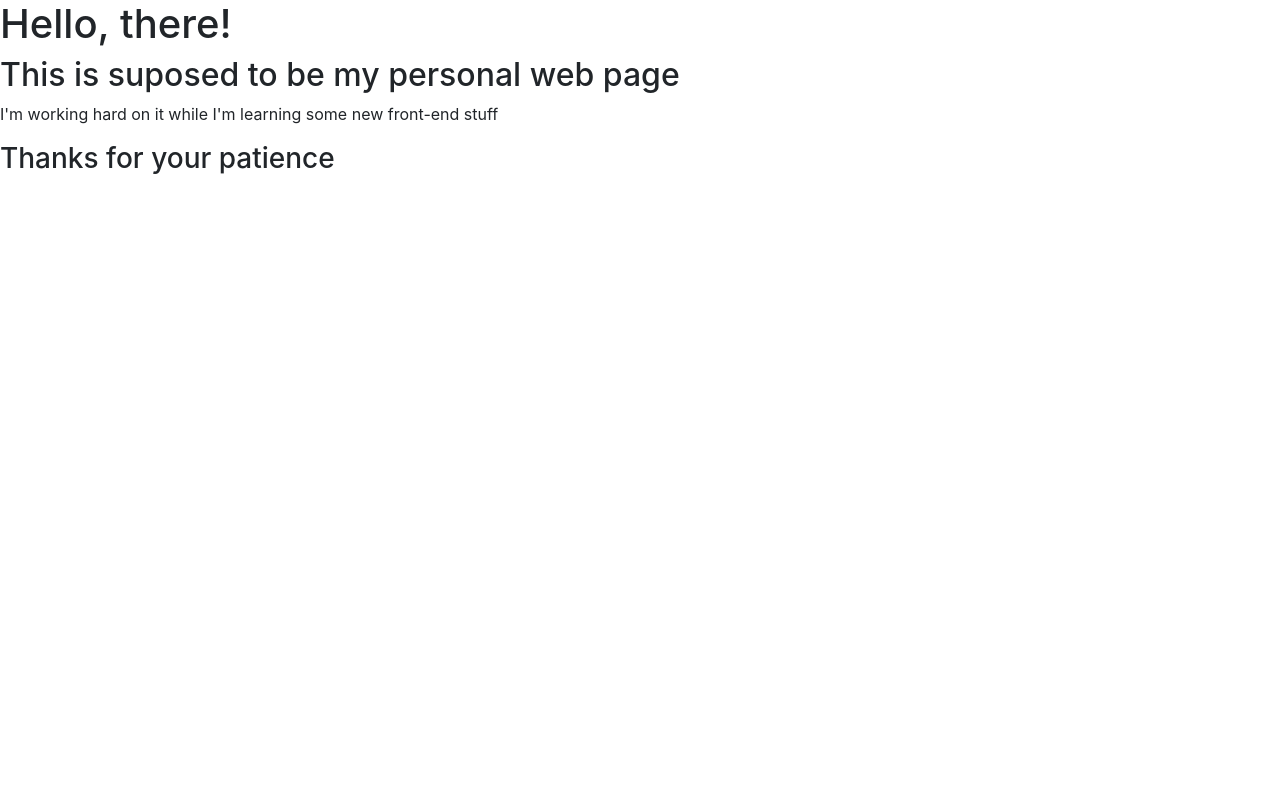
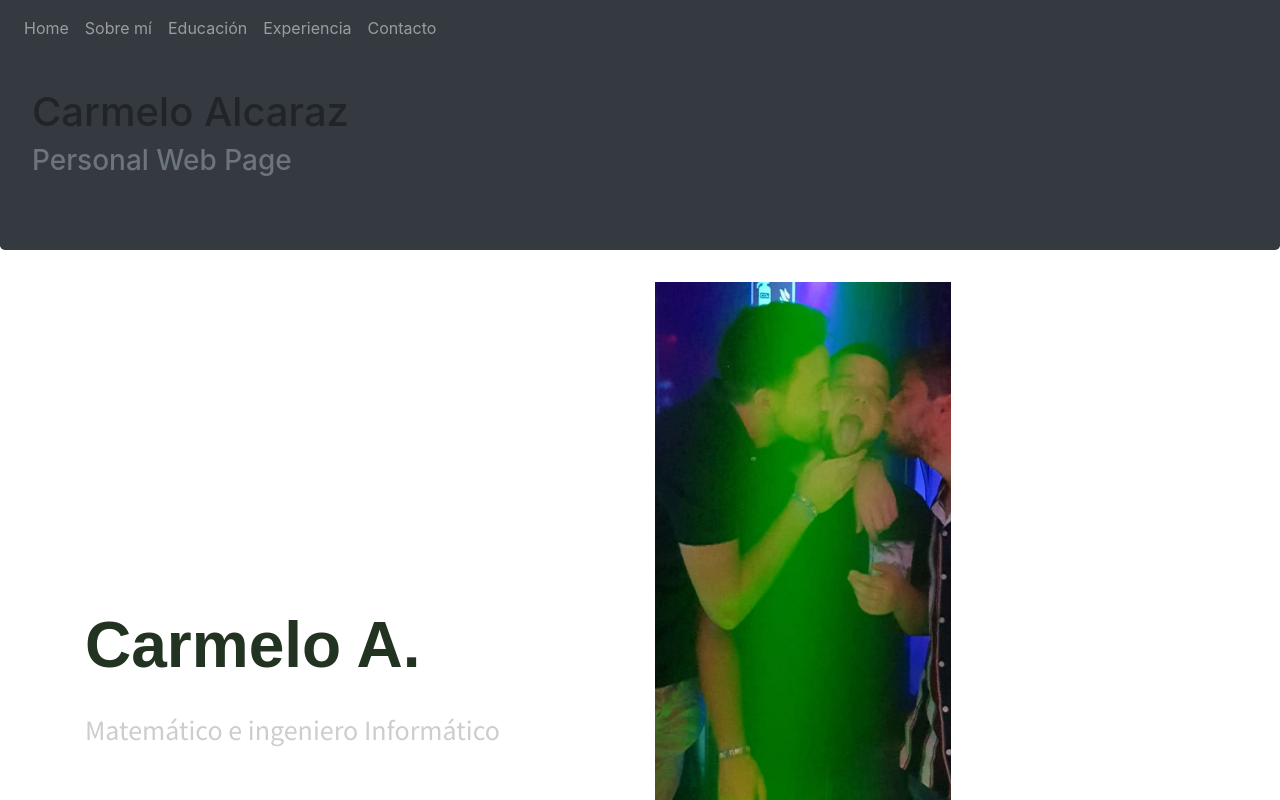
Before and after one commit to CarmeloAlcCoy/carmelo.github.io, a plain HTML site: page index.html in a window 1280 px wide. Shown: the top 800 px of the page. Drawn offline with nearby package versions, Linux system fonts and the light colour scheme; a web font is replaced by a local one.

Commit message:
Added some changes

```diff
--- /dev/null
+++ b/css/main.css
@@ -0,0 +1,24 @@
+@import url(https://fonts.googleapis.com/css?family=Signika+Negative:300,400,600,700);
+@import url(https://fonts.googleapis.com/css?family=Source+Sans+Pro:200,200i,300,300i,400,400i,600,600i,700,700i,900,900i);
+
+.jumbotron{
+  margin-top: 1.5em;
+  background-color: #343a40 !important;
+}
+
+.author-name {
+  font-family: 'Signika Negative', sans-serif;
+  font-size: 4rem;
+  font-weight: bold;
+  color: #232;
+}
+
+.author-desc {
+  font-family: 'Source Sans Pro', sans-serif;
+  font-size: 1.75rem;
+  color: #cdcdcd;
+}
+
+.author-img {
+  height: 50rem;
+}
--- a/index.html
+++ b/index.html
@@ -6,21 +6,95 @@
     <meta name="viewport" content="width=device-width, initial-scale=1, shrink-to-fit=no">
 
     <!-- Bootstrap CSS -->
-    <link rel="stylesheet" href="node_modules/bootstrap/dist/css/bootstrap.min.css">
+    <link rel="stylesheet" href="https://stackpath.bootstrapcdn.com/bootstrap/4.5.0/css/bootstrap.min.css" integrity="sha384-9aIt2nRpC12Uk9gS9baDl411NQApFmC26EwAOH8WgZl5MYYxFfc+NcPb1dKGj7Sk" crossorigin="anonymous">
 
-    <title>Hello, world!</title>
+     <link rel="stylesheet" href="/css/main.css" crossorigin="anonymous">
+
+    <title>Carmelo Alcaraz</title>
   </head>
   <body>
-    <h1>Hello, there!</h1>
-    <h2>This is suposed to be my personal web page </h2>
-    <p>I'm working hard on it while I'm learning some new front-end stuff</p>
+    <nav class="navbar navbar-expand-md navbar-dark bg-dark fixed-top">
+      <button class="navbar-toggler" type="button" data-toggle="collapse" data-target="#navbarContent" arial-controler="navbarNavDropdown" aria-expanded="false" aria-label="Toggle navigation">
+        <span class="navbar-toggler-icon"> </span>
+      </button>
+      <div class="collapse navbar-collapse" id="navbarContent" >
+        <ul class="navbar-nav mr-auto">
+          <li class="nav-item"> <a class="nav-link" href="#home"> Home </a> </li>
+          <li class="nav-item"> <a class="nav-link" href="#about"> Sobre mí </a> </li>
+          <li class="nav-item"> <a class="nav-link" href="#education"> Educación </a> </li>
+          <li class="nav-item"> <a class="nav-link" href="#experience"> Experiencia </a> </li>
+          <li class="nav-item"> <a class="nav-link" href="#contact"> Contacto </a> </li>
+        </ul>
+      </div>
+    </nav>
 
-    <h3>Thanks for your patience</h3>
+    <div class="jumbotron ">
+      <h1>Carmelo Alcaraz</h1>
+      <h3 class="text-muted">Personal Web Page</h3>
+    </div>
+    <section id="home">
+      <div class="container">
+        <div class="row">
+          <div class="col-md-6 align-self-center">
+            <p class="author-name">Carmelo A.</p>
+            <p class="author-desc"> Matemático e ingeniero Informático </p>
+          </div>
+          <div class="col-md-6"">
+            <img class="img-fluid author-img" src="me-myself1.jpg" title="This is me" media-simple="true" >
+          </div>
+        </div>
+      </div>
+
+      <div class="container">
+        <div class="row">
+          <div class="col"">
+            <h1>Hello, there!</h1>
+            <h2>This is suposed to be my personal web page </h2>
+            <p>I'm working hard on it while I'm learning some new front-end stuff</p>
+            <h3>Thanks for your patience</h3>
+          </div>
+        </div>
+      </div>
+    </section>
+
+
+
+    <section id="about">
+      <div class="container">
+        <h2> Lorem Ipsum ...</h2>
+        <p>Lorem ipsum dolor sit amet, consectetur adipiscing elit. Aliquam dignissim dolor leo, pulvinar vehicula lorem fermentum ut. Nullam non porttitor augue, sit amet fringilla augue. Donec commodo mauris risus, sed vulputate dui ultrices non. Nullam odio turpis, finibus nec posuere a, tempus vitae ipsum. Cras non nulla varius, volutpat dolor ac, volutpat nunc. Sed auctor scelerisque est, non eleifend ante faucibus in. Quisque fermentum nisl nibh, ac venenatis sem ultricies a. Etiam pharetra sed libero at dictum. </p>
+        <!-- Content here -->
+      </div>
+    </section>
+
+	   <section id="education">
+      <div class="container">
+        <h2> Lorem Ipsum ...</h2>
+        <p>Lorem ipsum dolor sit amet, consectetur adipiscing elit. Aliquam dignissim dolor leo, pulvinar vehicula lorem fermentum ut. Nullam non porttitor augue, sit amet fringilla augue. Donec commodo mauris risus, sed vulputate dui ultrices non. Nullam odio turpis, finibus nec posuere a, tempus vitae ipsum. Cras non nulla varius, volutpat dolor ac, volutpat nunc. Sed auctor scelerisque est, non eleifend ante faucibus in. Quisque fermentum nisl nibh, ac venenatis sem ultricies a. Etiam pharetra sed libero at dictum. </p>
+        <!-- Content here -->
+      </div>
+	   </section>
+
+	  <section id="experience">
+      <div class="container">
+        <h2> Lorem Ipsum ...</h2>
+        <p>Lorem ipsum dolor sit amet, consectetur adipiscing elit. Aliquam dignissim dolor leo, pulvinar vehicula lorem fermentum ut. Nullam non porttitor augue, sit amet fringilla augue. Donec commodo mauris risus, sed vulputate dui ultrices non. Nullam odio turpis, finibus nec posuere a, tempus vitae ipsum. Cras non nulla varius, volutpat dolor ac, volutpat nunc. Sed auctor scelerisque est, non eleifend ante faucibus in. Quisque fermentum nisl nibh, ac venenatis sem ultricies a. Etiam pharetra sed libero at dictum. </p>
+        <!-- Content here -->
+      </div>
+	  </section>
+
+	  <section id="contact">
+      <div class="container">
+        <h2> Lorem Ipsum ...</h2>
+        <p>Lorem ipsum dolor sit amet, consectetur adipiscing elit. Aliquam dignissim dolor leo, pulvinar vehicula lorem fermentum ut. Nullam non porttitor augue, sit amet fringilla augue. Donec commodo mauris risus, sed vulputate dui ultrices non. Nullam odio turpis, finibus nec posuere a, tempus vitae ipsum. Cras non nulla varius, volutpat dolor ac, volutpat nunc. Sed auctor scelerisque est, non eleifend ante faucibus in. Quisque fermentum nisl nibh, ac venenatis sem ultricies a. Etiam pharetra sed libero at dictum. </p>
+        <!-- Content here -->
+      </div>
+	  </section>
 
     <!-- Optional JavaScript -->
     <!-- jQuery first, then Popper.js, then Bootstrap JS -->
-    <script src="node_modules/jquery/dist/jquery.min.js"></script>
-    <script src="node_modules/popper.js/dist/popper.min.js"></script>
-    <script src="node_modules/bootstrap/dist/js/bootstrap.min.js"> </script>
+    <script src="https://code.jquery.com/jquery-3.5.1.slim.min.js" integrity="sha384-DfXdz2htPH0lsSSs5nCTpuj/zy4C+OGpamoFVy38MVBnE+IbbVYUew+OrCXaRkfj" crossorigin="anonymous"></script>
+<script src="https://cdn.jsdelivr.net/npm/popper.js@1.16.0/dist/umd/popper.min.js" integrity="sha384-Q6E9RHvbIyZFJoft+2mJbHaEWldlvI9IOYy5n3zV9zzTtmI3UksdQRVvoxMfooAo" crossorigin="anonymous"></script>
+<script src="https://stackpath.bootstrapcdn.com/bootstrap/4.5.0/js/bootstrap.min.js" integrity="sha384-OgVRvuATP1z7JjHLkuOU7Xw704+h835Lr+6QL9UvYjZE3Ipu6Tp75j7Bh/kR0JKI" crossorigin="anonymous"></script>
   </body>
 </html>
```
Also changed, not shown: me-myself1.jpg (added), 1 other file.
